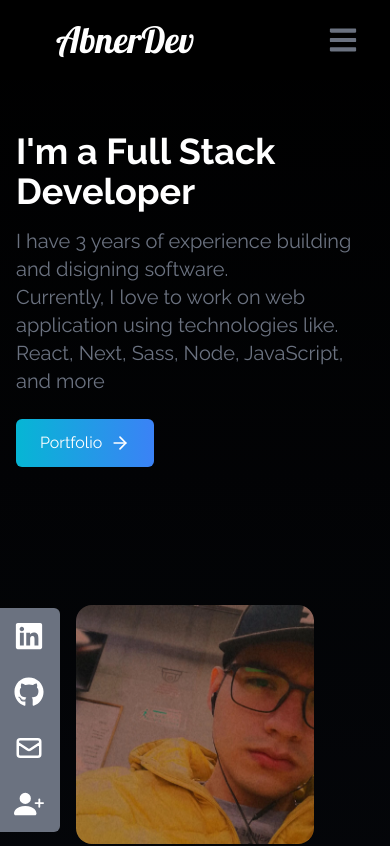
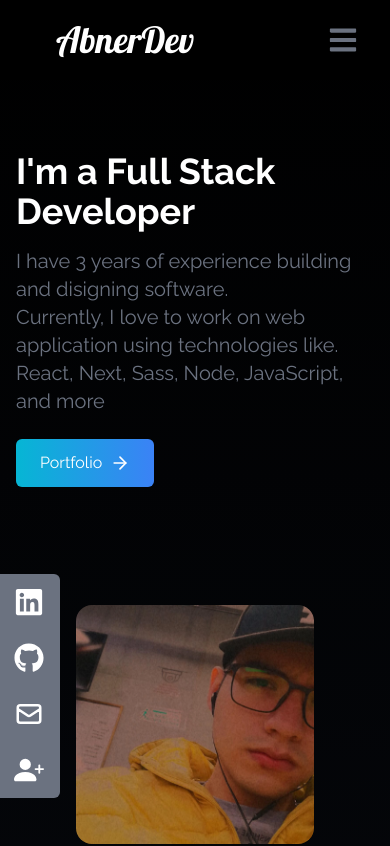
Before and after one commit to abnerrivera/PortafolioReact, a React (Create React App) app: page / in a window 390 px wide. Shown: the top 846 px of the page. Built offline with nearby package versions, Linux system fonts and the light colour scheme.

Commit message:
solve ui responsive spaces

```diff
--- a/src/components/Home/Home.jsx
+++ b/src/components/Home/Home.jsx
@@ -8,7 +8,7 @@ const Home = () => {
   return (
     <div
       name='home'
-      className='h-screen w-full'
+      className='pt-10 h-screen w-full'
     >
       <div
         className='max-w-screen-lg mx-auto flex flex-col items-center justify-center h-full px-4 md:flex-row'
--- a/src/components/SocialLinks/SocialLinks.jsx
+++ b/src/components/SocialLinks/SocialLinks.jsx
@@ -49,7 +49,7 @@ const SocialLinks = () => {
   ]
 
   return (
-    <div className='flex flex-col top-[72%] left-0 fixed sm:top-[35%]'>
+    <div className='flex flex-col top-[68%] left-0 fixed sm:top-[35%]'>
       <ul>
         {links.map(({ id, child, href, download, style }) => (
 
```
